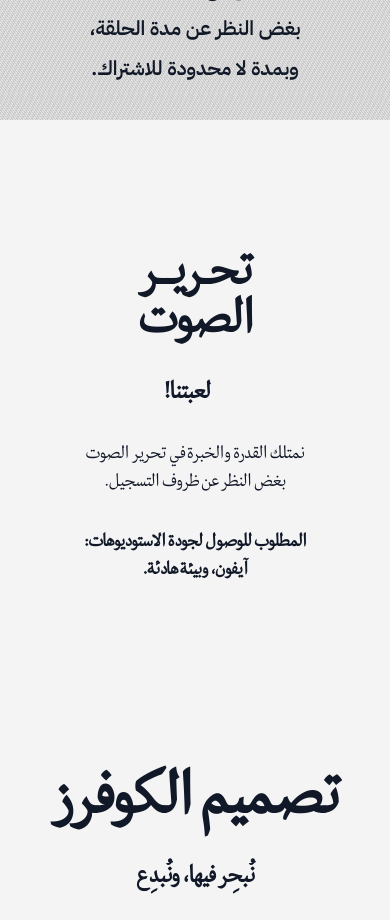
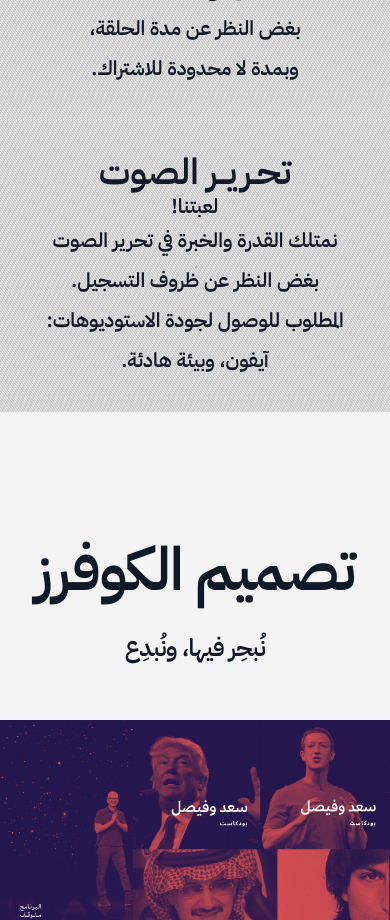
Before and after one commit to Mohammedbbk/StillWave, a React (Vite) app: page / in a window 390 px wide. Shown: the part 1960-2880 px from the top of the page. Built offline with nearby package versions, Linux system fonts and the light colour scheme.

Commit message:
redesigned the boxes

```diff
--- a/src/App.css
+++ b/src/App.css
@@ -132,6 +132,30 @@ body::-webkit-scrollbar-thumb {
   background-blend-mode: multiply; /* Use multiply to blend the pattern with the base color */
   background-size: 10px, auto; /* Size for the pattern */
 }
+.pattern2{
+  border-radius: 23px;
+  background: #2b2b2b; /* Dark gray background color */
+  box-shadow: 29px 29px 0px #111111, /* Inner shadow */
+              -29px -29px 0px #454545; /* Outer shadow */
+
+  /* The dark pattern */
+  background-image:
+    repeating-linear-gradient(
+      233deg,
+      rgba(0, 0, 0, 0.1), /* Slightly darken the pattern */
+      rgba(0, 0, 0, 0.1) 1px,
+      transparent 1px,
+      transparent 2px
+    ),
+    radial-gradient(
+      circle,
+      rgba(0, 0, 0, 0.1) 1px, /* Slightly darken the pattern */
+      transparent 1px
+    );
+
+  background-blend-mode: normal; /* Adjust if necessary to blend the pattern */
+  background-size: 10px, auto; /* Size for the pattern */
+}
 
 .primary-color {
   color: #3366d5;
--- a/src/Components/audio.jsx
+++ b/src/Components/audio.jsx
@@ -2,29 +2,25 @@ import { useState } from 'react';
 
 export default function Audio() {
   return (
-    <div  className="background-color text-color font-29 pt-28 pb-10 flex justify-end">
-    <div className="w-full max-w-7xl">
-      <div className="flex flex-col md:flex-row-reverse md:items-start">
-        <div className="md:w-1/2 text-center md:pr-32 md:text-right md:-mt-16 pr-0">
-          <h1 className="text-5xl font-bold tracking-tight py-4 text-gray-900 sm:text-8xl md:text-9xl">
-            تحـريــر <br/> الصوت
+    <div  style={{ direction: 'rtl' }} className="background-color text-color  md:pt-32 flex justify-center items-center font-ibm ">
+    <div className="pattern element-class transform transition duration-400 md:hover:scale-105 flex w-full md:w-3/4 mx-auto p-8 flex-col md:m-2 justify-center items-center text-center md:rounded-xl ">
+          <h1  className="text-4xl md:text-5xl leading-10 md:leading-30 font-bold text-gray-900">
+            تحـريــر الصوت
           </h1>
-          <h2  className="text-2xl sm:text-3xl md:text-4xl font-bold tracking-tight py-4 pr-4 md:pr-28 text-gray-900">
-            !لعبتنا
+          <h2   className="text-xl md:text-4xl flex  justify-center   text-gray-900">
+          لعبتنا!
           </h2>
-        </div>
-          <div className="md:w-1/2 text-center md:text-right md:pr-28">
-            <h2 style={{ direction: 'rtl' }} className="text-lg tracking-tight py-4 text-gray-900 sm:text-xl md:text-2xl">
+          <div className="text-xl leading-10 md:leading-30 md:text-2xl  text-gray-900 dark:text-gray-400">
+            <h2  className="">
               نمتلك القدرة والخبرة في تحرير الصوت <br/>
               بغض النظر عن ظروف التسجيل.
             </h2>
-            <h2 style={{ direction: 'rtl' }} className="text-lg font-bold tracking-tight py-4 text-gray-900 sm:text-xl md:text-3xl">
+            <h2 className="  ">
               المطلوب للوصول لجودة الاستوديوهات: <br/>
               آيفون، وبيئة هادئة.
             </h2>
           </div>
         </div>
       </div>
-    </div>
   );
 }
--- a/src/Components/covers.jsx
+++ b/src/Components/covers.jsx
@@ -40,7 +40,7 @@ export default function Covers() {
   }, []);
 
   return (
-    <div className="background-color text-color font-29 pt-28 w-screen justify-end">
+    <div className="background-color font-ibm pt-28 w-screen justify-end">
       <div className="w-full flex flex-col items-center">
         <h1 className="text-6xl text-center sm:text-right md:pr-54 font-bold tracking-tight py-4 text-gray-900 sm:text-9xl">
           تصميم الكوفرز
```
